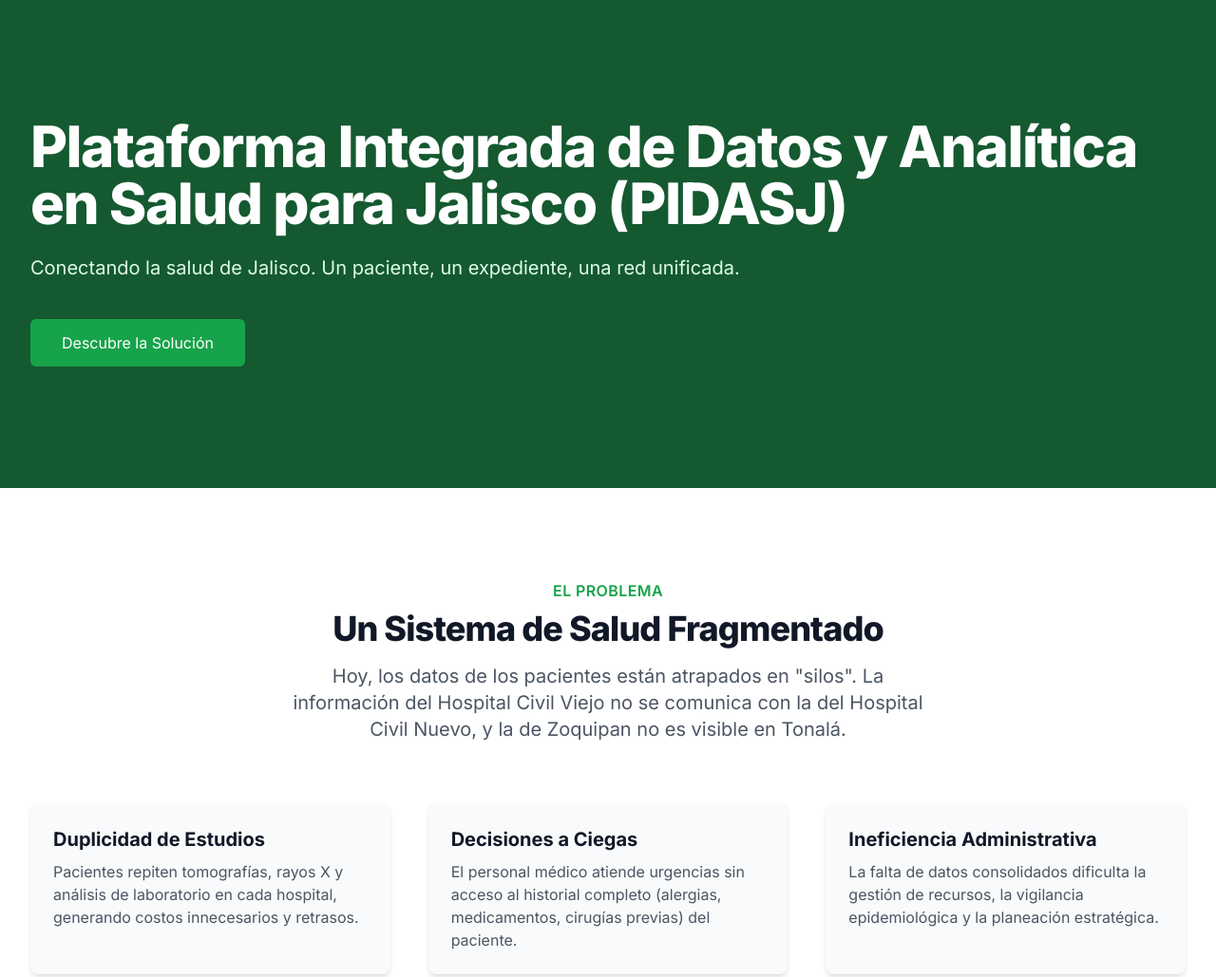
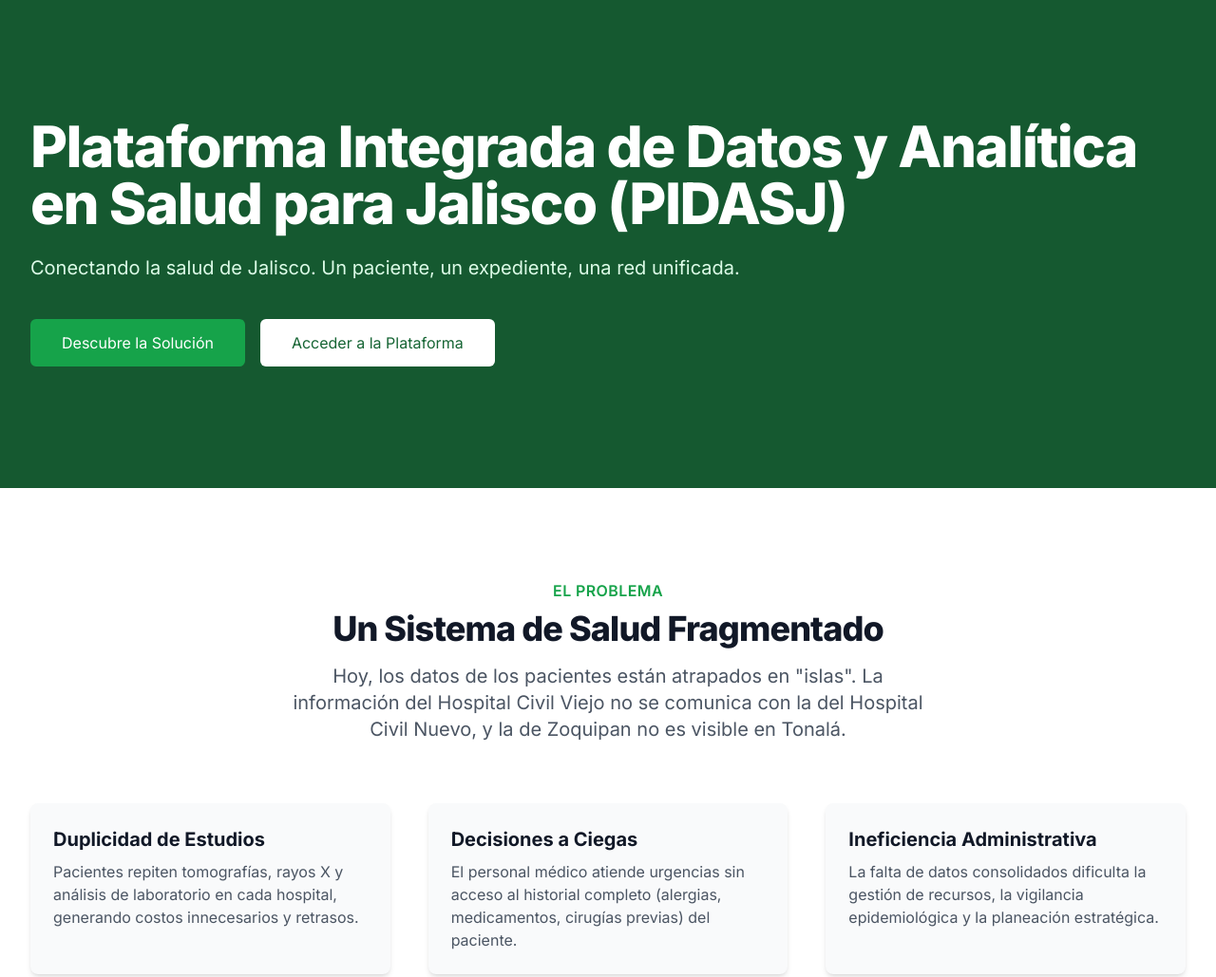
Before and after one commit to NetzaDelgado/PIDASJ, a plain HTML site: page index.html in a window 1280 px wide. Shown: the part 68-1097 px from the top of the page at 95% size. Drawn offline with nearby package versions, Linux system fonts and the light colour scheme.

Commit message:
Update button container to flex and add new button

```diff
--- a/index.html
+++ b/index.html
@@ -89,9 +89,14 @@
                 <p class="mt-6 text-xl text-green-100 max-w-3xl">
                     Conectando la salud de Jalisco. Un paciente, un expediente, una red unificada.
                 </p>
-                <div class="mt-10">
-                    <a href="#solucion" class="inline-block bg-green-600 border border-transparent rounded-md py-3 px-8 text-base font-medium text-white hover:bg-green-700">
+                <!-- CAMBIO: Contenedor de botones actualizado a flex -->
+                <div class="mt-10 flex flex-col sm:flex-row sm:space-x-4 space-y-4 sm:space-y-0">
+                    <a href="#solucion" class="inline-block bg-green-600 border border-transparent rounded-md py-3 px-8 text-base font-medium text-white hover:bg-green-700 text-center">
                         Descubre la Solución
+                    </a>
+                    <!-- NUEVO BOTÓN AÑADIDO -->
+                    <a href="https://jalisco-health-data-pipeline-148827687969.us-west1.run.app/" target="_blank" rel="noopener noreferrer" class="inline-block bg-white border border-transparent rounded-md py-3 px-8 text-base font-medium text-green-800 hover:bg-gray-100 text-center">
+                        Acceder a la Plataforma
                     </a>
                 </div>
             </div>
@@ -106,7 +111,7 @@
                         Un Sistema de Salud Fragmentado
                     </h3>
                     <p class="mt-4 max-w-2xl mx-auto text-xl text-gray-600">
-                        Hoy, los datos de los pacientes están atrapados en "silos". La información del Hospital Civil Viejo no se comunica con la del Hospital Civil Nuevo, y la de Zoquipan no es visible en Tonalá.
+                        Hoy, los datos de los pacientes están atrapados en "islas". La información del Hospital Civil Viejo no se comunica con la del Hospital Civil Nuevo, y la de Zoquipan no es visible en Tonalá.
                     </p>
                 </div>
 
@@ -413,6 +418,3 @@
 
 </body>
 </html>
-
-
-</html>
```
